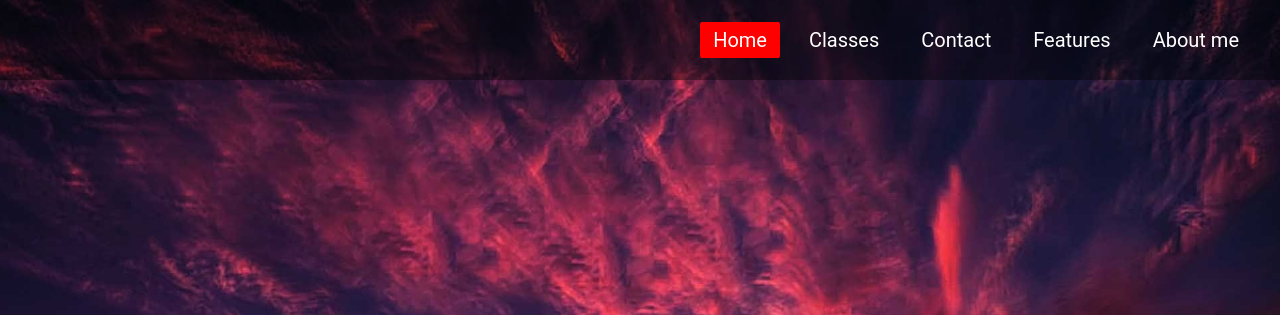
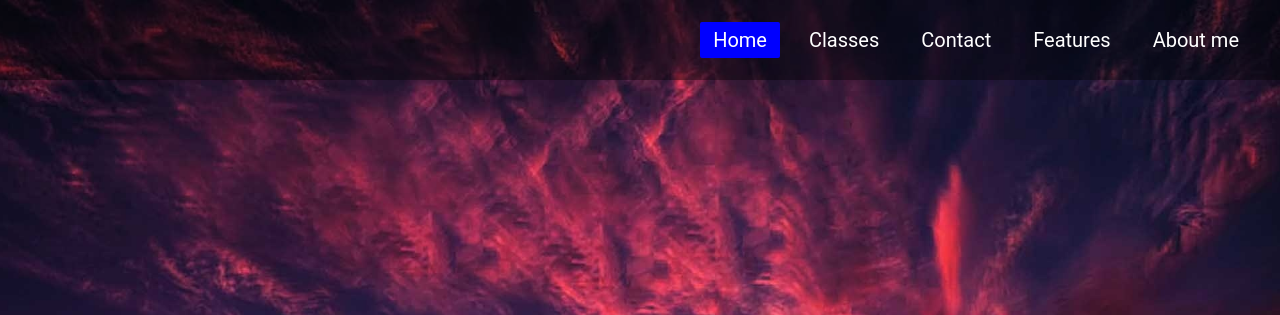
Before and after one commit to Prasanga09/TheVerizon, a plain HTML site: page index.html in a window 1280 px wide. Shown: the top 315 px of the page. Drawn offline with Linux system fonts and the light colour scheme.

Commit message:
Update style2.css

```diff
--- a/style2.css
+++ b/style2.css
@@ -1 +1 @@
-@import https://fonts.googleapis.com/css2?family=Roboto:wght@500&display=swap;*{padding:0;margin:0}.wrapper{background:url(bg2.jpg) no-repeat;background-size:cover;background-position:center;height:100vh}.navbar{height:80px;width:100%;background:rgba(0,0,0,.4)}.navbar ul{float:right;margin-right:20px}.navbar ul li{list-style:none;margin:0 8px;display:inline-block;line-height:80px}.navbar ul li a{text-decoration:none;color:#fff;font-size:20px;font-family:'Roboto' ,sans-serif;padding:6px 13px;transition:.4s}.lol{text-decoration:none;color:#fff;font-size:20px;font-family:'Roboto' ,sans-serif;padding:6px 13px;transition:.4s}.lol:hover{background-color:red;border-radius:2px}.wrapper .center{position:absolute;top:50%;left:55%;transform:translate(-50%,-50%);user-select:none}.navbar ul li a.active,.navbar ul li a:hover{background-color:red;border-radius:2px}.wrapper .center{position:absolute;top:50%;left:55%;transform:translate(-50%,-50%);user-select:none}.center h1{color:#fff;font-size:70px;font-weight:700;width:900px;text-align:center;font-family:'Roboto',sans-serif}.center h2{color:#fff;font-size:30px;font-weight:700;width:885px;margin-top:10px;text-align:center;font-family:'Roboto',sans-serif}.center a{color:#fff;font-size:30px;font-weight:700;width:885px;margin-top:10px;text-align:center;font-family:'Roboto',sans-serif}
+@import https://fonts.googleapis.com/css2?family=Roboto:wght@500&display=swap;*{padding:0;margin:0}.wrapper{background:url(bg2.jpg) no-repeat;background-size:cover;background-position:center;height:100vh}.navbar{height:80px;width:100%;background:rgba(0,0,0,.4)}.navbar ul{float:right;margin-right:20px}.navbar ul li{list-style:none;margin:0 8px;display:inline-block;line-height:80px}.navbar ul li a{text-decoration:none;color:#fff;font-size:20px;font-family:'Roboto' ,sans-serif;padding:6px 13px;transition:.4s}.lol{text-decoration:none;color:#fff;font-size:20px;font-family:'Roboto' ,sans-serif;padding:6px 13px;transition:.4s}.lol:hover{background-color:red;border-radius:2px}.wrapper .center{position:absolute;top:50%;left:55%;transform:translate(-50%,-50%);user-select:none}.navbar ul li a.active,.navbar ul li a:hover{background-color:blue;border-radius:2px}.wrapper .center{position:absolute;top:50%;left:55%;transform:translate(-50%,-50%);user-select:none}.center h1{color:#fff;font-size:70px;font-weight:700;width:900px;text-align:center;font-family:'Roboto',sans-serif}.center h2{color:#fff;font-size:30px;font-weight:700;width:885px;margin-top:10px;text-align:center;font-family:'Roboto',sans-serif}.center a{color:#fff;font-size:30px;font-weight:700;width:885px;margin-top:10px;text-align:center;font-family:'Roboto',sans-serif}
```
